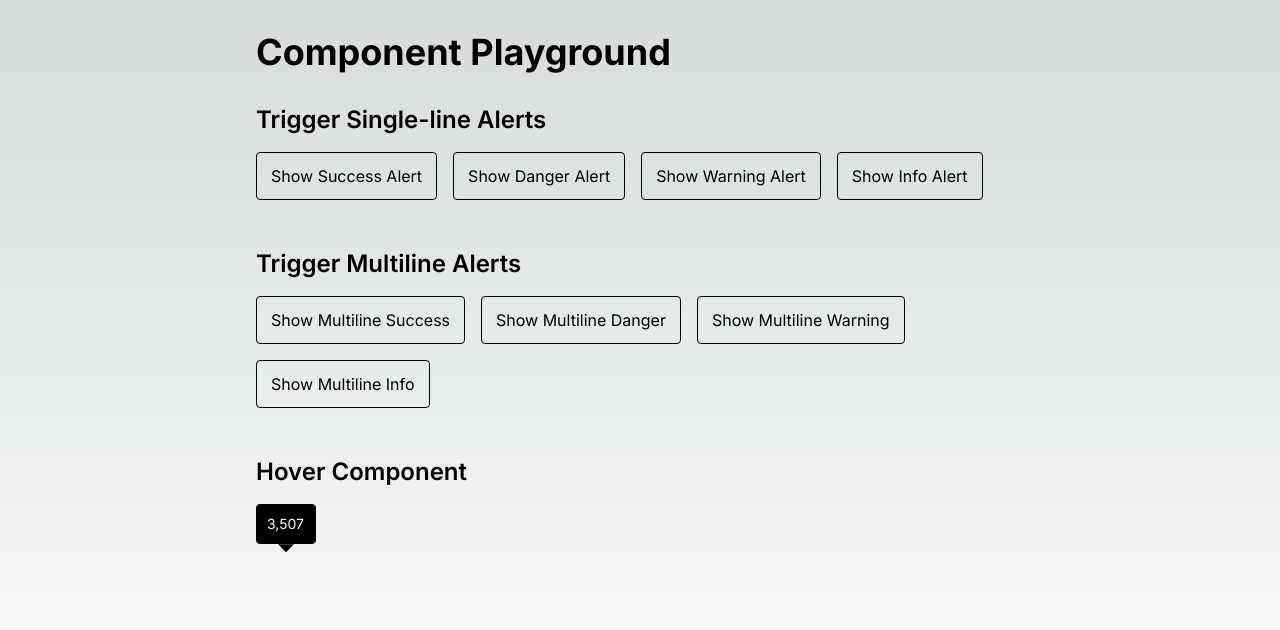
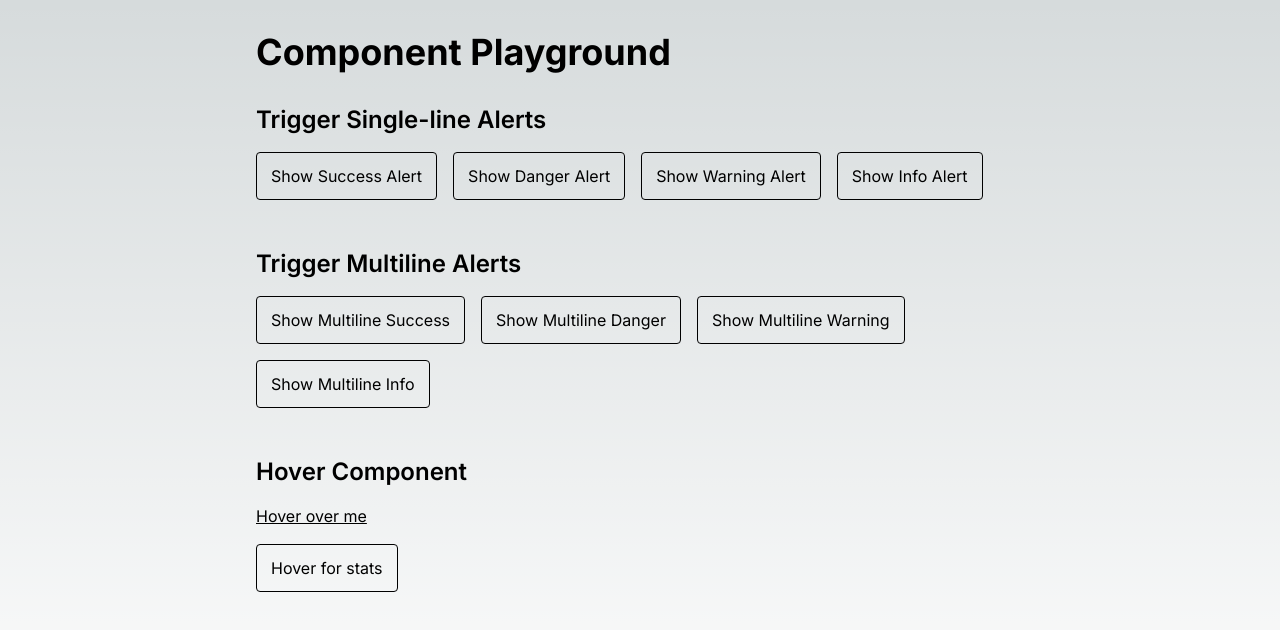
Before and after one commit to m2rads/financial-calendar, a Next.js app: page /playground in a window 1280 px wide. Shown: the top 630 px of the page. Built offline with nearby package versions, Linux system fonts and the light colour scheme.

Commit message:
update: make hover more self contained

```diff
--- a/app/playground/page.tsx
+++ b/app/playground/page.tsx
@@ -68,7 +68,16 @@ export default function Playground() {
 
         <section className="space-y-4 mb-12">
           <h2 className="text-2xl font-semibold">Hover Component</h2>
-          <Hover content="3,507" />
+          <div className="space-y-2">
+            <Hover content="This is a hover tooltip">
+              <span className="cursor-pointer underline">Hover over me</span>
+            </Hover>
+          </div>
+          <div className="space-y-2">
+            <Hover content="3,507 views">
+              <Button variant="default">Hover for stats</Button>
+            </Hover>
+          </div>
         </section>
       </div>
 
--- a/components/ui/hover.tsx
+++ b/components/ui/hover.tsx
@@ -3,11 +3,11 @@ import { cva, type VariantProps } from "class-variance-authority"
 import { cn } from "@/lib/utils"
 
 const hoverVariants = cva(
-  "flex flex-col justify-start items-center",
+  "relative inline-block",
   {
     variants: {
       size: {
-        default: "w-[60px] h-[50px]",
+        default: "",
         // Add more sizes if needed
       },
     },
@@ -18,7 +18,7 @@ const hoverVariants = cva(
 )
 
 const hoverContentVariants = cva(
-  "flex flex-col justify-start items-start w-full p-2.5 border border-solid rounded box-border",
+  "absolute bottom-full left-1/2 transform -translate-x-1/2 flex flex-col justify-start items-start p-2.5 border border-solid rounded box-border opacity-0 transition-opacity duration-200 pointer-events-none",
   {
     variants: {
       variant: {
@@ -39,19 +39,20 @@ export interface HoverProps
 }
 
 const Hover = React.forwardRef<HTMLDivElement, HoverProps>(
-  ({ className, size, content, ...props }, ref) => {
+  ({ className, size, content, children, ...props }, ref) => {
     return (
       <div
-        className={cn(hoverVariants({ size }), className)}
+        className={cn(hoverVariants({ size }), className, "group")}
         ref={ref}
         {...props}
       >
-        <div className={cn(hoverContentVariants())}>
-          <p className="text-sm leading-[130%] font-mabry-pro font-[400]">
+        {children}
+        <div className={cn(hoverContentVariants(), "group-hover:opacity-100 mb-2")}>
+          <p className="text-sm leading-[130%] font-mabry-pro font-[400] whitespace-nowrap">
             {content}
           </p>
+          <div className="absolute top-full left-1/2 transform -translate-x-1/2 w-4 h-2 bg-black clip-path-triangle" />
         </div>
-        <div className="w-4 h-2 bg-black clip-path-triangle" />
       </div>
     )
   }
```
